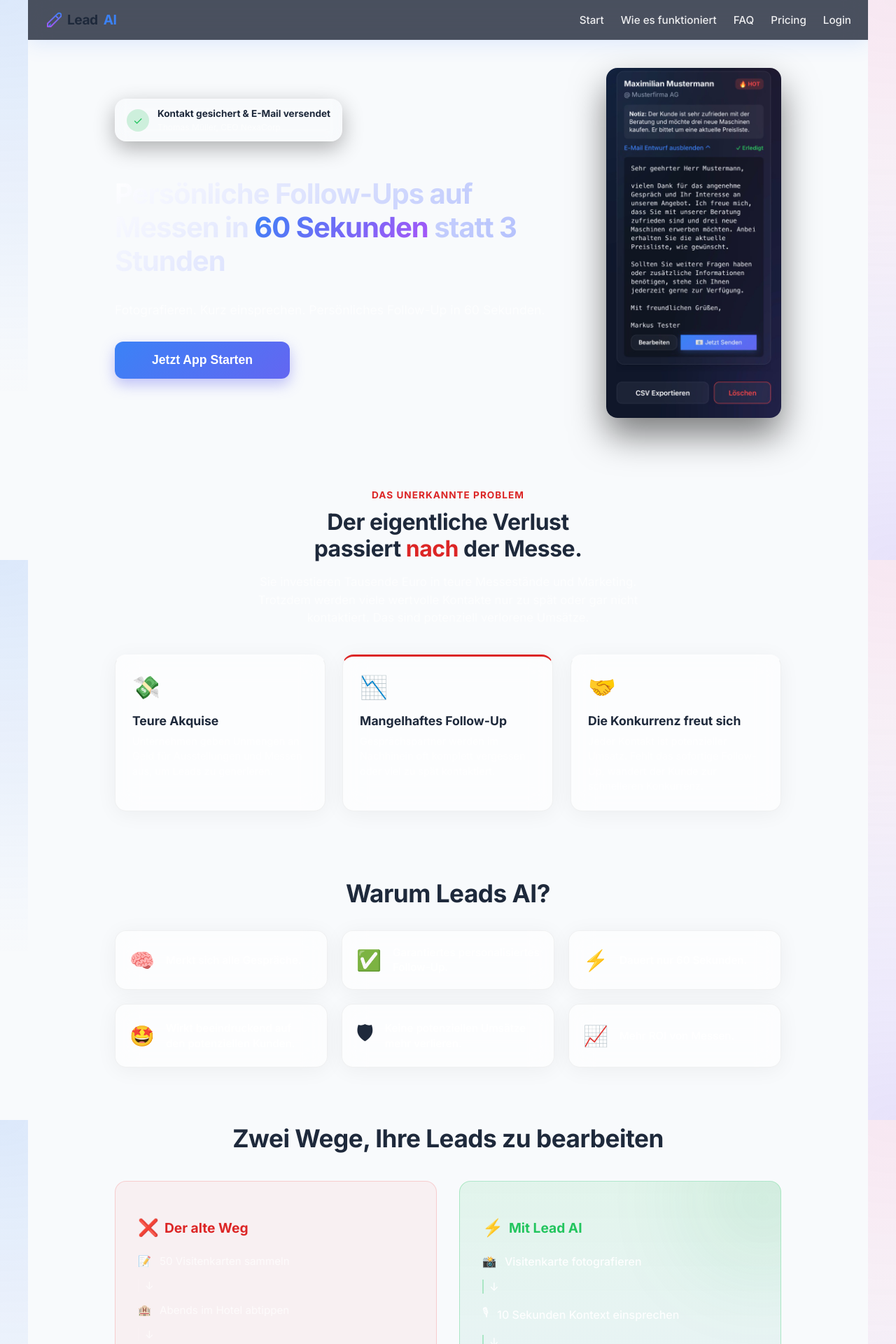
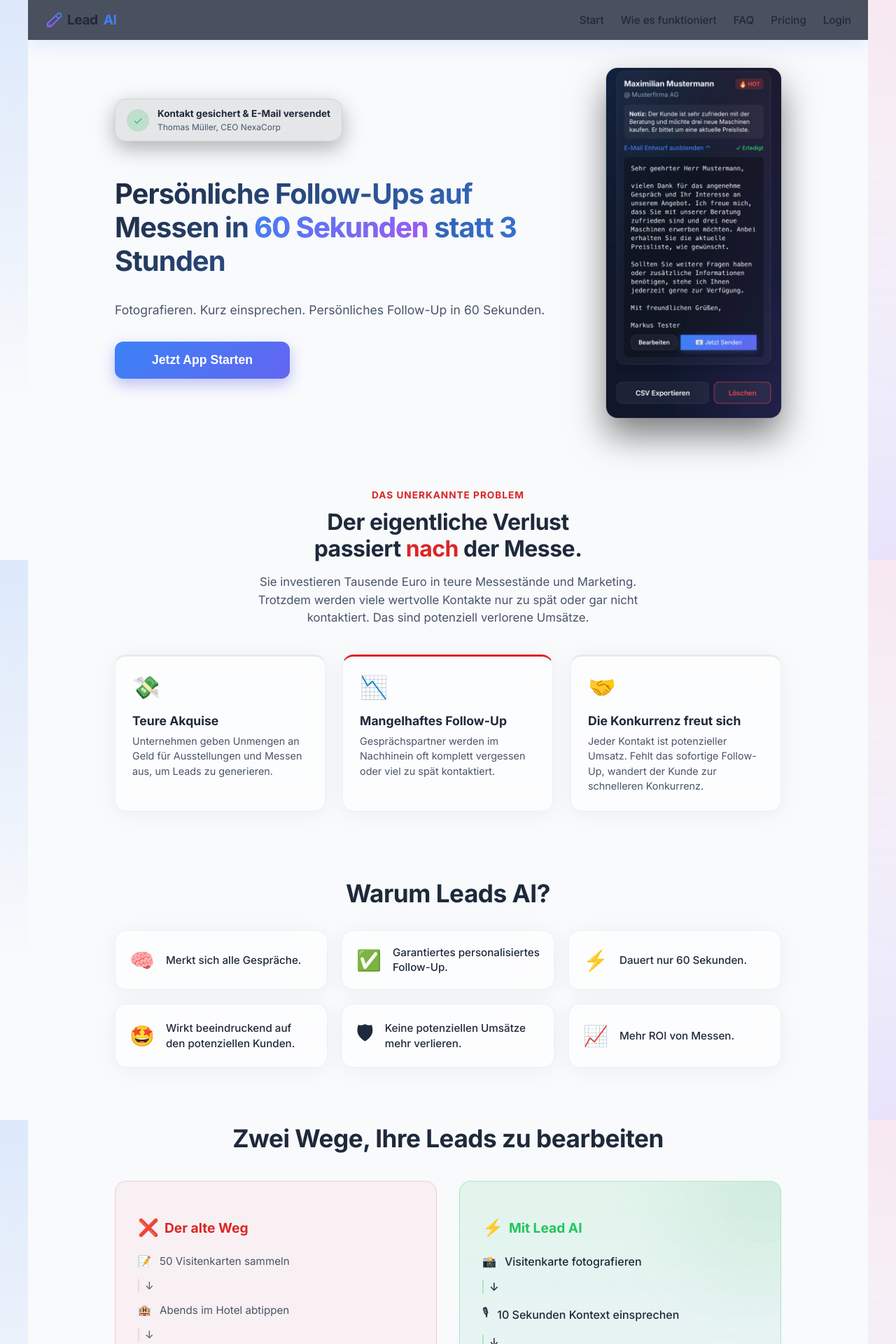
Before and after one commit to Pholiko/LeadsAI, a React (Vite) app: page / in a window 1280 px wide. Shown: the top 1920 px of the page at 70% size. Built offline with nearby package versions, Linux system fonts and the light colour scheme.

Commit message:
Fix invisible text: Replace remaining hardcoded whites and fix title gradient

```diff
--- a/src/components/LandingView.jsx
+++ b/src/components/LandingView.jsx
@@ -26,7 +26,7 @@ export default function LandingView({ onStart }) {
         zIndex: 100,
         background: 'rgba(15, 23, 42, 0.75)',
         backdropFilter: 'blur(16px)',
-        borderBottom: '1px solid rgba(255,255,255,0.05)',
+        borderBottom: '1px solid var(--border-color)',
         boxShadow: '0 4px 30px rgba(59, 130, 246, 0.15)',
         padding: '16px 24px'
       }}>
@@ -50,11 +50,11 @@ export default function LandingView({ onStart }) {
 
           {/* Nav Links */}
           <div style={{ display: 'flex', gap: '24px', fontSize: '0.95rem', fontWeight: '500', alignItems: 'center' }}>
-            <a href="#start" onClick={(e) => { e.preventDefault(); scrollTo('start'); }} style={{ color: 'rgba(255,255,255,0.9)', textDecoration: 'none', cursor: 'pointer', transition: 'color 0.2s' }}>Start</a>
-            <a href="#how-it-works" onClick={(e) => { e.preventDefault(); scrollTo('how-it-works'); }} style={{ color: 'rgba(255,255,255,0.9)', textDecoration: 'none', cursor: 'pointer', transition: 'color 0.2s' }}>Wie es funktioniert</a>
-            <a href="#faq" onClick={(e) => { e.preventDefault(); scrollTo('faq'); }} style={{ color: 'rgba(255,255,255,0.9)', textDecoration: 'none', cursor: 'pointer', transition: 'color 0.2s' }}>FAQ</a>
-            <a href="#pricing" onClick={(e) => { e.preventDefault(); scrollTo('pricing'); }} style={{ color: 'rgba(255,255,255,0.9)', textDecoration: 'none', cursor: 'pointer', transition: 'color 0.2s' }}>Pricing</a>
-            <a href="#login" onClick={(e) => { e.preventDefault(); onStart(); }} style={{ color: 'rgba(255,255,255,0.9)', textDecoration: 'none', cursor: 'pointer', transition: 'color 0.2s' }}>Login</a>
+            <a href="#start" onClick={(e) => { e.preventDefault(); scrollTo('start'); }} style={{ color: 'var(--text-primary)', textDecoration: 'none', cursor: 'pointer', transition: 'color 0.2s' }}>Start</a>
+            <a href="#how-it-works" onClick={(e) => { e.preventDefault(); scrollTo('how-it-works'); }} style={{ color: 'var(--text-primary)', textDecoration: 'none', cursor: 'pointer', transition: 'color 0.2s' }}>Wie es funktioniert</a>
+            <a href="#faq" onClick={(e) => { e.preventDefault(); scrollTo('faq'); }} style={{ color: 'var(--text-primary)', textDecoration: 'none', cursor: 'pointer', transition: 'color 0.2s' }}>FAQ</a>
+            <a href="#pricing" onClick={(e) => { e.preventDefault(); scrollTo('pricing'); }} style={{ color: 'var(--text-primary)', textDecoration: 'none', cursor: 'pointer', transition: 'color 0.2s' }}>Pricing</a>
+            <a href="#login" onClick={(e) => { e.preventDefault(); onStart(); }} style={{ color: 'var(--text-primary)', textDecoration: 'none', cursor: 'pointer', transition: 'color 0.2s' }}>Login</a>
           </div>
         </div>
       </div>
@@ -78,8 +78,8 @@ export default function LandingView({ onStart }) {
 
           {/* CSS "Screenshot/Notification" Widget */}
           <div style={{
-              background: 'rgba(255, 255, 255, 0.05)',
-              border: '1px solid rgba(255, 255, 255, 0.1)',
+              background: 'var(--border-color)',
+              border: '1px solid var(--border-color)',
               borderRadius: '16px',
               padding: '12px 16px',
               marginBottom: '24px',
@@ -95,7 +95,7 @@ export default function LandingView({ onStart }) {
             </div>
             <div style={{ textAlign: 'left' }}>
               <p style={{ margin: '0 0 4px', fontSize: '0.85rem', fontWeight: 'bold' }}>Kontakt gesichert & E-Mail versendet</p>
-              <p style={{ margin: 0, fontSize: '0.75rem', color: 'rgba(255,255,255,0.6)' }}>Thomas Müller, CEO NexaCorp</p>
+              <p style={{ margin: 0, fontSize: '0.75rem', color: 'var(--text-secondary)' }}>Thomas Müller, CEO NexaCorp</p>
             </div>
           </div>
 
@@ -103,7 +103,7 @@ export default function LandingView({ onStart }) {
             Persönliche Follow-Ups auf Messen in <span style={{ background: 'linear-gradient(135deg, var(--primary) 0%, #a855f7 100%)', WebkitBackgroundClip: 'text', WebkitTextFillColor: 'transparent' }}>60 Sekunden</span> statt 3 Stunden
           </h1>
 
-          <p className="subtitle" style={{ fontSize: '1.1rem', marginBottom: '32px', color: 'rgba(255,255,255,0.7)', textAlign: 'left', lineHeight: '1.4' }}>
+          <p className="subtitle" style={{ fontSize: '1.1rem', marginBottom: '32px', color: 'var(--text-secondary)', textAlign: 'left', lineHeight: '1.4' }}>
             Fotografieren. Kurz einsprechen. Persönliches Follow-Up in 60 Sekunden.
           </p>
 
@@ -124,7 +124,7 @@ export default function LandingView({ onStart }) {
             style={{
               width: '100%',
               borderRadius: '16px',
-              boxShadow: '0 25px 50px rgba(0,0,0,0.5), 0 0 0 1px rgba(255,255,255,0.1)',
+              boxShadow: '0 25px 50px rgba(0,0,0,0.5), 0 0 0 1px var(--border-color)',
               animation: 'slideUp 1s ease 0.2s backwards'
             }}
           />
@@ -136,17 +136,17 @@ export default function LandingView({ onStart }) {
         <div style={{ textAlign: 'center', marginBottom: '40px' }}>
           <p style={{ fontSize: '0.85rem', color: 'var(--danger)', fontWeight: 'bold', textTransform: 'uppercase', letterSpacing: '1px', marginBottom: '12px' }}>Das unerkannte Problem</p>
           <h2 style={{ fontSize: '2rem', fontWeight: '800', margin: '0 0 16px', lineHeight: '1.2', letterSpacing: '-0.5px' }}>Der eigentliche Verlust <br/>passiert <span style={{ color: 'var(--danger)' }}>nach</span> der Messe.</h2>
-          <p style={{ fontSize: '1.05rem', color: 'rgba(255,255,255,0.7)', maxWidth: '600px', margin: '0 auto', lineHeight: '1.5' }}>
+          <p style={{ fontSize: '1.05rem', color: 'var(--text-secondary)', maxWidth: '600px', margin: '0 auto', lineHeight: '1.5' }}>
             Sie investieren Tausende Euro in teure Messestände und Marketing. Trotzdem werden viele wertvolle Kontakte nur zu spät oder gar nicht kontaktiert. Das sind potenziell verlorene Umsätze.
           </p>
         </div>
 
         <div style={{ display: 'grid', gridTemplateColumns: 'repeat(auto-fit, minmax(280px, 1fr))', gap: '24px' }}>
 
-          <div className="card glass" style={{ borderTop: '3px solid rgba(255,255,255,0.1)', padding: '24px' }}>
+          <div className="card glass" style={{ borderTop: '3px solid var(--border-color)', padding: '24px' }}>
             <div style={{ fontSize: '2rem', marginBottom: '16px' }}>💸</div>
             <h3 style={{ fontSize: '1.1rem', marginBottom: '8px', fontWeight: '700' }}>Teure Akquise</h3>
-            <p style={{ fontSize: '0.9rem', color: 'rgba(255,255,255,0.6)', lineHeight: '1.5', margin: 0 }}>
+            <p style={{ fontSize: '0.9rem', color: 'var(--text-secondary)', lineHeight: '1.5', margin: 0 }}>
               Unternehmen geben Unmengen an Geld für Ausstellungen und Messen aus, um Leads zu generieren.
             </p>
           </div>
@@ -154,15 +154,15 @@ export default function LandingView({ onStart }) {
           <div className="card glass" style={{ borderTop: '3px solid var(--danger)', padding: '24px' }}>
             <div style={{ fontSize: '2rem', marginBottom: '16px' }}>📉</div>
             <h3 style={{ fontSize: '1.1rem', marginBottom: '8px', fontWeight: '700' }}>Mangelhaftes Follow-Up</h3>
-            <p style={{ fontSize: '0.9rem', color: 'rgba(255,255,255,0.6)', lineHeight: '1.5', margin: 0 }}>
+            <p style={{ fontSize: '0.9rem', color: 'var(--text-secondary)', lineHeight: '1.5', margin: 0 }}>
               Gesprächspartner werden im Nachhinein oft komplett vergessen oder viel zu spät kontaktiert.
             </p>
           </div>
 
-          <div className="card glass" style={{ borderTop: '3px solid rgba(255,255,255,0.1)', padding: '24px' }}>
+          <div className="card glass" style={{ borderTop: '3px solid var(--border-color)', padding: '24px' }}>
             <div style={{ fontSize: '2rem', marginBottom: '16px' }}>🤝</div>
             <h3 style={{ fontSize: '1.1rem', marginBottom: '8px', fontWeight: '700' }}>Die Konkurrenz freut sich</h3>
-            <p style={{ fontSize: '0.9rem', color: 'rgba(255,255,255,0.6)', lineHeight: '1.5', margin: 0 }}>
+            <p style={{ fontSize: '0.9rem', color: 'var(--text-secondary)', lineHeight: '1.5', margin: 0 }}>
               Jeder Kontakt ist potenzieller Umsatz. Fehlt das sofortige Follow-Up, wandert der Kunde zur schnelleren Konkurrenz.
             </p>
           </div>
@@ -184,7 +184,7 @@ export default function LandingView({ onStart }) {
           ].map((item, i) => (
             <div key={i} className="card glass" style={{ padding: '20px', display: 'flex', alignItems: 'center', gap: '16px', margin: 0 }}>
               <div style={{ fontSize: '1.8rem' }}>{item.icon}</div>
-              <div style={{ fontSize: '0.95rem', fontWeight: '500', color: 'rgba(255,255,255,0.9)', lineHeight: '1.4' }}>{item.text}</div>
+              <div style={{ fontSize: '0.95rem', fontWeight: '500', color: 'var(--text-primary)', lineHeight: '1.4' }}>{item.text}</div>
             </div>
           ))}
         </div>
@@ -204,13 +204,13 @@ export default function LandingView({ onStart }) {
               <span style={{ fontSize: '1.5rem' }}>❌</span> Der alte Weg
             </h3>
 
-            <div style={{ display: 'flex', flexDirection: 'column', gap: '16px', color: 'rgba(255,255,255,0.7)', fontSize: '0.95rem', marginBottom: '32px' }}>
+            <div style={{ display: 'flex', flexDirection: 'column', gap: '16px', color: 'var(--text-secondary)', fontSize: '0.95rem', marginBottom: '32px' }}>
               <div style={{ display: 'flex', alignItems: 'center', gap: '12px' }}><span>📝</span> 50 Visitenkarten sammeln</div>
-              <div style={{ paddingLeft: '8px', borderLeft: '2px solid rgba(255,255,255,0.1)' }}>↓</div>
+              <div style={{ paddingLeft: '8px', borderLeft: '2px solid var(--border-color)' }}>↓</div>
               <div style={{ display: 'flex', alignItems: 'center', gap: '12px' }}><span>🏨</span> Abends im Hotel abtippen</div>
-              <div style={{ paddingLeft: '8px', borderLeft: '2px solid rgba(255,255,255,0.1)' }}>↓</div>
+              <div style={{ paddingLeft: '8px', borderLeft: '2px solid var(--border-color)' }}>↓</div>
               <div style={{ display: 'flex', alignItems: 'center', gap: '12px' }}><span>📊</span> In Excel & CRM übertragen</div>
-              <div style={{ paddingLeft: '8px', borderLeft: '2px solid rgba(255,255,255,0.1)' }}>↓</div>
+              <div style={{ paddingLeft: '8px', borderLeft: '2px solid var(--border-color)' }}>↓</div>
               <div style={{ display: 'flex', alignItems: 'center', gap: '12px' }}><span>✉️</span> Standard-Mails schreiben</div>
             </div>
 
@@ -227,7 +227,7 @@ export default function LandingView({ onStart }) {
               <span style={{ fontSize: '1.5rem' }}>⚡️</span> Mit Lead AI
             </h3>
 
-            <div style={{ display: 'flex', flexDirection: 'column', gap: '16px', color: 'rgba(255,255,255,0.9)', fontSize: '1rem', fontWeight: '500', marginBottom: '32px' }}>
+            <div style={{ display: 'flex', flexDirection: 'column', gap: '16px', color: 'var(--text-primary)', fontSize: '1rem', fontWeight: '500', marginBottom: '32px' }}>
               <div style={{ display: 'flex', alignItems: 'center', gap: '12px' }}><span>📸</span> Visitenkarte fotografieren</div>
               <div style={{ paddingLeft: '8px', borderLeft: '2px solid rgba(34, 197, 94, 0.3)' }}>↓</div>
               <div style={{ display: 'flex', alignItems: 'center', gap: '12px' }}><span>🎙</span> 10 Sekunden Kontext einsprechen</div>
@@ -253,21 +253,21 @@ export default function LandingView({ onStart }) {
             <div style={{ background: 'var(--primary)', color: 'var(--text-primary)', borderRadius: '50%', width: '28px', height: '28px', display: 'flex', alignItems: 'center', justifyContent: 'center', fontSize: '0.9rem', fontWeight: 'bold', marginBottom: '12px', boxShadow: '0 4px 10px rgba(59, 130, 246, 0.5)' }}>1</div>
             <h3 style={{ margin: '0 0 8px', fontSize: '1rem' }}>Visitenkarte & Kontext</h3>
             <p style={{ margin: '0 0 16px', fontSize: '0.85rem', color: 'var(--text-secondary)', lineHeight: '1.4' }}>Künstliche Intelligenz liest die Karte. Sie sprechen einfach kurz ein, worum es ging.</p>
-            <img src="/step1-card.jpg" alt="Visitenkarte scannen" style={{ width: '100%', maxWidth: '140px', borderRadius: '8px', border: '1px solid rgba(255,255,255,0.1)', boxShadow: '0 4px 12px rgba(0,0,0,0.2)', marginTop: 'auto' }} />
+            <img src="/step1-card.jpg" alt="Visitenkarte scannen" style={{ width: '100%', maxWidth: '140px', borderRadius: '8px', border: '1px solid var(--border-color)', boxShadow: '0 4px 12px rgba(0,0,0,0.2)', marginTop: 'auto' }} />
           </div>
 
           <div className="card glass" style={{ margin: 0, padding: '16px', display: 'flex', flexDirection: 'column', alignItems: 'center', textAlign: 'center' }}>
             <div style={{ background: 'var(--primary)', color: 'var(--text-primary)', borderRadius: '50%', width: '28px', height: '28px', display: 'flex', alignItems: 'center', justifyContent: 'center', fontSize: '0.9rem', fontWeight: 'bold', marginBottom: '12px', boxShadow: '0 4px 10px rgba(59, 130, 246, 0.5)' }}>2</div>
             <h3 style={{ margin: '0 0 8px', fontSize: '1rem' }}>KI-Transkription</h3>
             <p style={{ margin: '0 0 16px', fontSize: '0.85rem', color: 'var(--text-secondary)', lineHeight: '1.4' }}>Die Sprachnotiz wird fehlerfrei transkribiert. Sie können alles prüfen.</p>
-            <img src="/step2-transcript.jpg" alt="Transkription prüfen" style={{ width: '100%', maxWidth: '140px', borderRadius: '8px', border: '1px solid rgba(255,255,255,0.1)', boxShadow: '0 4px 12px rgba(0,0,0,0.2)', marginTop: 'auto' }} />
+            <img src="/step2-transcript.jpg" alt="Transkription prüfen" style={{ width: '100%', maxWidth: '140px', borderRadius: '8px', border: '1px solid var(--border-color)', boxShadow: '0 4px 12px rgba(0,0,0,0.2)', marginTop: 'auto' }} />
           </div>
 
           <div className="card glass" style={{ margin: 0, padding: '16px', display: 'flex', flexDirection: 'column', alignItems: 'center', textAlign: 'center' }}>
             <div style={{ background: 'var(--primary)', color: 'var(--text-primary)', borderRadius: '50%', width: '28px', height: '28px', display: 'flex', alignItems: 'center', justifyContent: 'center', fontSize: '0.9rem', fontWeight: 'bold', marginBottom: '12px', boxShadow: '0 4px 10px rgba(59, 130, 246, 0.5)' }}>3</div>
             <h3 style={{ margin: '0 0 8px', fontSize: '1rem' }}>E-Mail versenden</h3>
             <p style={{ margin: '0 0 16px', fontSize: '0.85rem', color: 'var(--text-secondary)', lineHeight: '1.4' }}>Innerhalb von Minuten geht die personalisierte E-Mail an den Kunden raus.</p>
-            <img src="/step3-email.jpg" alt="Fertige E-Mail" style={{ width: '100%', maxWidth: '140px', borderRadius: '8px', border: '1px solid rgba(255,255,255,0.1)', boxShadow: '0 4px 12px rgba(0,0,0,0.2)', marginTop: 'auto' }} />
+            <img src="/step3-email.jpg" alt="Fertige E-Mail" style={{ width: '100%', maxWidth: '140px', borderRadius: '8px', border: '1px solid var(--border-color)', boxShadow: '0 4px 12px rgba(0,0,0,0.2)', marginTop: 'auto' }} />
           </div>
 
         </div>
@@ -383,7 +383,7 @@ export default function LandingView({ onStart }) {
 
         </div>
 
-        <div style={{ maxWidth: '1000px', margin: '40px auto 0', paddingTop: '24px', borderTop: '1px solid rgba(255,255,255,0.1)', textAlign: 'center', fontSize: '0.8rem' }}>
+        <div style={{ maxWidth: '1000px', margin: '40px auto 0', paddingTop: '24px', borderTop: '1px solid var(--border-color)', textAlign: 'center', fontSize: '0.8rem' }}>
           &copy; {new Date().getFullYear()} Lead AI. Alle Rechte vorbehalten.
         </div>
       </footer>
--- a/src/index.css
+++ b/src/index.css
@@ -17,6 +17,9 @@
   --glass-bg: rgba(255, 255, 255, 0.6);
   --glass-border: rgba(0, 0, 0, 0.05);
 
+  --title-gradient-1: #1e293b;
+  --title-gradient-2: #3b82f6;
+
   /* ===================== */
   /* DARK THEME (INAKTIV)  */
   /* ===================== */
@@ -33,6 +36,8 @@
   --nav-bg: rgba(15, 23, 42, 0.75);
   --glass-bg: rgba(255, 255, 255, 0.03);
   --glass-border: rgba(255, 255, 255, 0.08);
+  --title-gradient-1: #fff;
+  --title-gradient-2: #a5b4fc;
   */
 }
 
@@ -67,7 +72,7 @@ body {
   font-size: 1.5rem;
   font-weight: 700;
   margin-bottom: 0.5rem;
-  background: linear-gradient(135deg, #fff 0%, #a5b4fc 100%);
+  background: linear-gradient(135deg, var(--title-gradient-1) 0%, var(--title-gradient-2) 100%);
   -webkit-background-clip: text;
   -webkit-text-fill-color: transparent;
 }
```
Also changed, not shown: refactor_colors.cjs (deleted, +0 -29 lines).
